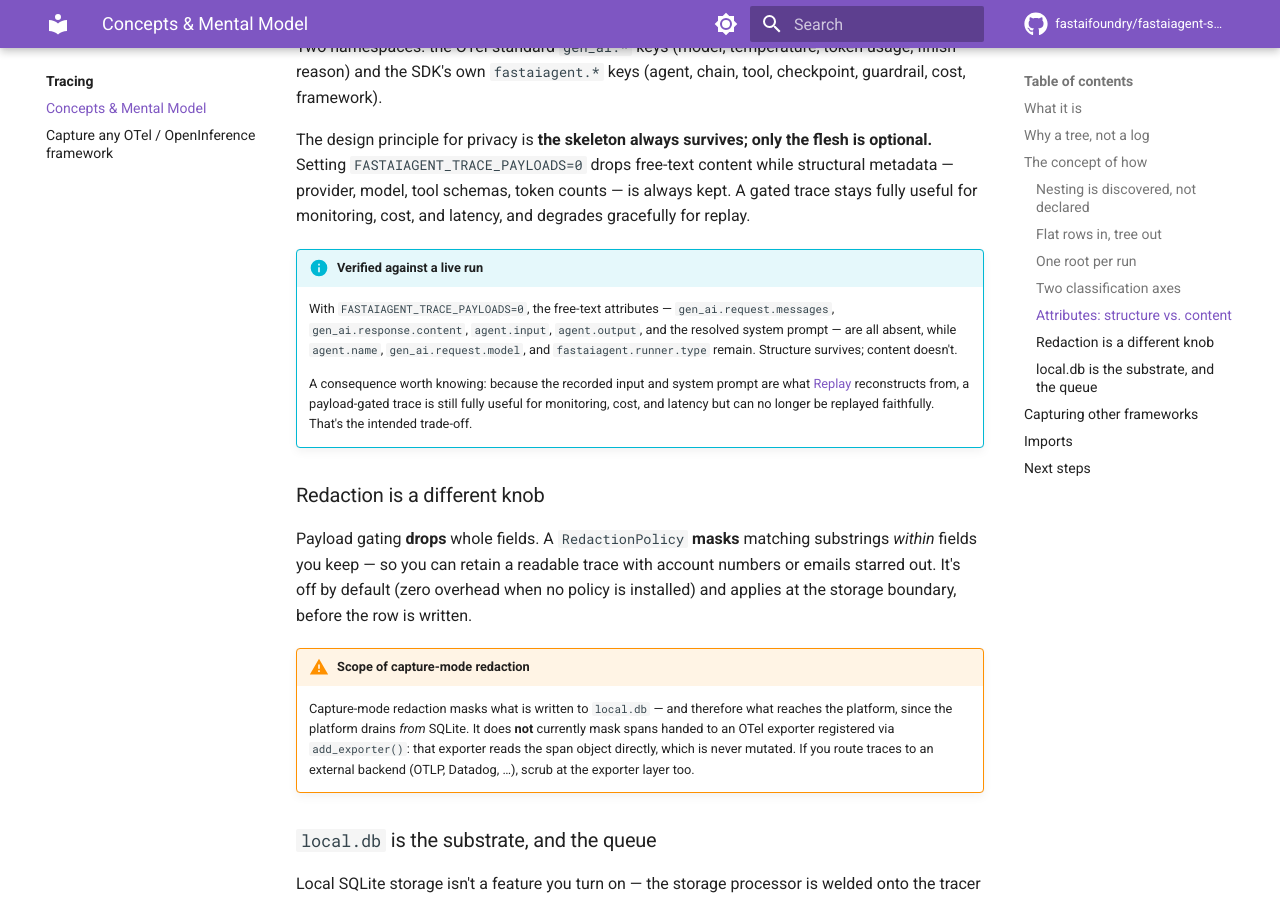
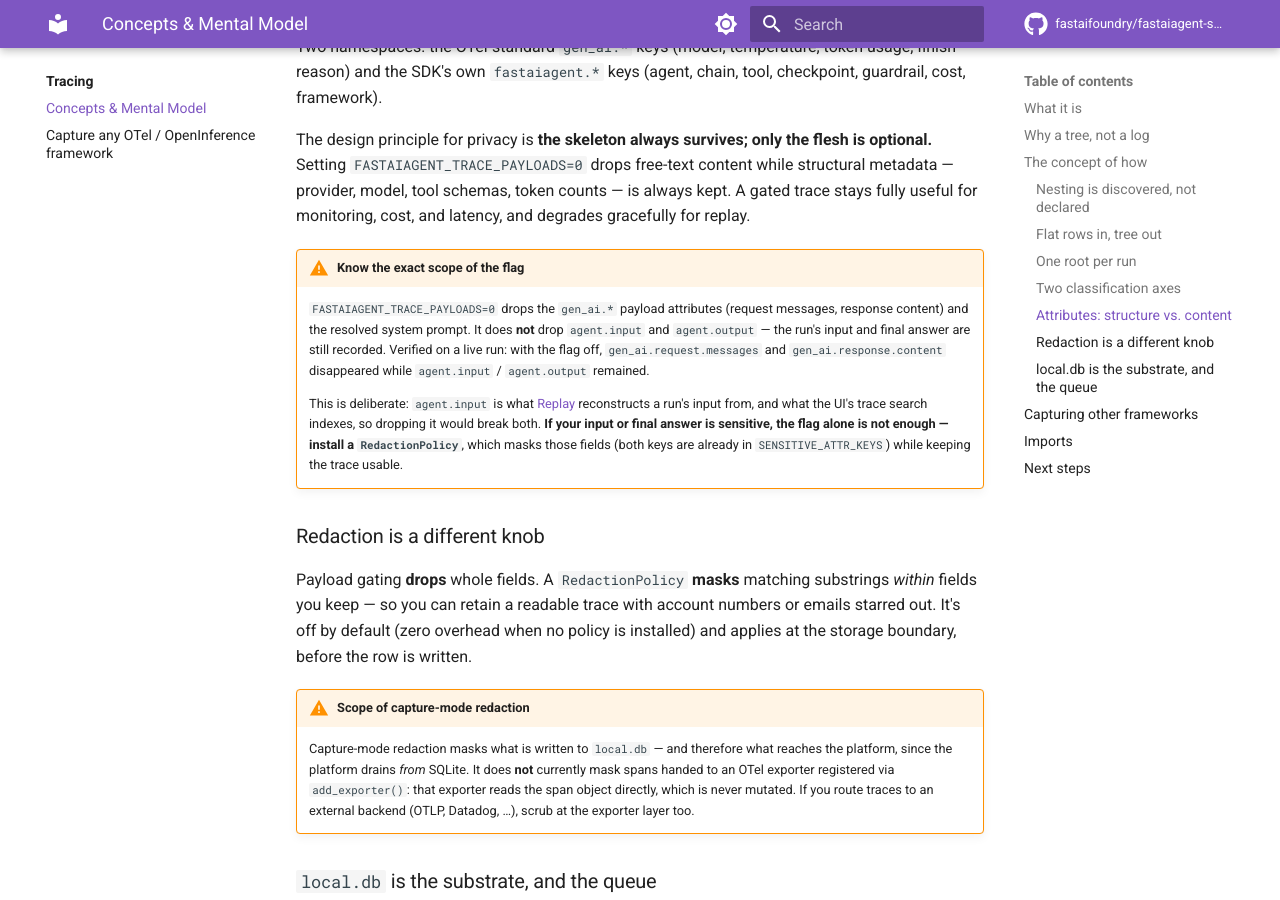
Before and after one commit to fastaifoundry/fastaiagent-sdk, an MkDocs documentation site: the page built from docs/tracing/concepts.md, in a window 1280 px wide and 900 px high, scrolled down 1903 px. Built offline with MkDocs 1.6.1 and Material for MkDocs 9.7.7, drawn with Linux system fonts in a browser that asks for light colours; comment, search, counter and statistics services are not loaded.

Commit message:
revert: drop the payload-gating behavior change; document the gap instead
Reverts gating ``agent.input`` / ``agent.output`` behind
``trace_payloads_enabled()``. Correct in principle, but a breaking change:
Replay reconstructs a run's input from ``agent.input`` and the UI trace search
indexes both, so anyone already running with FASTAIAGENT_TRACE_PAYLOADS=0
would silently lose replay fidelity and search on upgrade.

The scope gap is now handled without changing behavior:
- Inline comments at both call sites state that these attributes are
  intentionally outside the flag, and why.
- docs/tracing/concepts.md warns about the exact scope and points to
  ``RedactionPolicy`` as the supported way to protect them (both keys are
  already in SENSITIVE_ATTR_KEYS).
- The tests become characterization tests pinning the real behavior, plus a
  new test proving RedactionPolicy actually masks ``agent.input``.

Remaining changes in this PR are non-breaking: the File fix is additive (a
File in chain state previously failed to serialize and contributed nothing to
the input summary), and the redaction docstring corrections describe a
guarantee that never held.

Co-Authored-By: Claude Opus 4.8 (1M context) <noreply@anthropic.com>

```diff
--- a/docs/tracing/concepts.md
+++ b/docs/tracing/concepts.md
@@ -85,17 +85,20 @@ content while structural metadata — provider, model, tool schemas, token count
 — is always kept. A gated trace stays fully useful for monitoring, cost, and
 latency, and degrades gracefully for replay.
 
-!!! info "Verified against a live run"
-    With `FASTAIAGENT_TRACE_PAYLOADS=0`, the free-text attributes —
-    `gen_ai.request.messages`, `gen_ai.response.content`, `agent.input`,
-    `agent.output`, and the resolved system prompt — are all absent, while
-    `agent.name`, `gen_ai.request.model`, and `fastaiagent.runner.type` remain.
-    Structure survives; content doesn't.
+!!! warning "Know the exact scope of the flag"
+    `FASTAIAGENT_TRACE_PAYLOADS=0` drops the `gen_ai.*` payload attributes
+    (request messages, response content) and the resolved system prompt. It
+    does **not** drop `agent.input` and `agent.output` — the run's input and
+    final answer are still recorded. Verified on a live run: with the flag off,
+    `gen_ai.request.messages` and `gen_ai.response.content` disappeared while
+    `agent.input` / `agent.output` remained.
 
-    A consequence worth knowing: because the recorded input and system prompt
-    are what [Replay](../replay/concepts.md) reconstructs from, a
-    payload-gated trace is still fully useful for monitoring, cost, and latency
-    but can no longer be replayed faithfully. That's the intended trade-off.
+    This is deliberate: `agent.input` is what [Replay](../replay/concepts.md)
+    reconstructs a run's input from, and what the UI's trace search indexes, so
+    dropping it would break both. **If your input or final answer is sensitive,
+    the flag alone is not enough — install a `RedactionPolicy`**, which masks
+    those fields (both keys are already in `SENSITIVE_ATTR_KEYS`) while keeping
+    the trace usable.
 
 ### Redaction is a different knob
 
```
Also changed, not shown: 3 other files.
